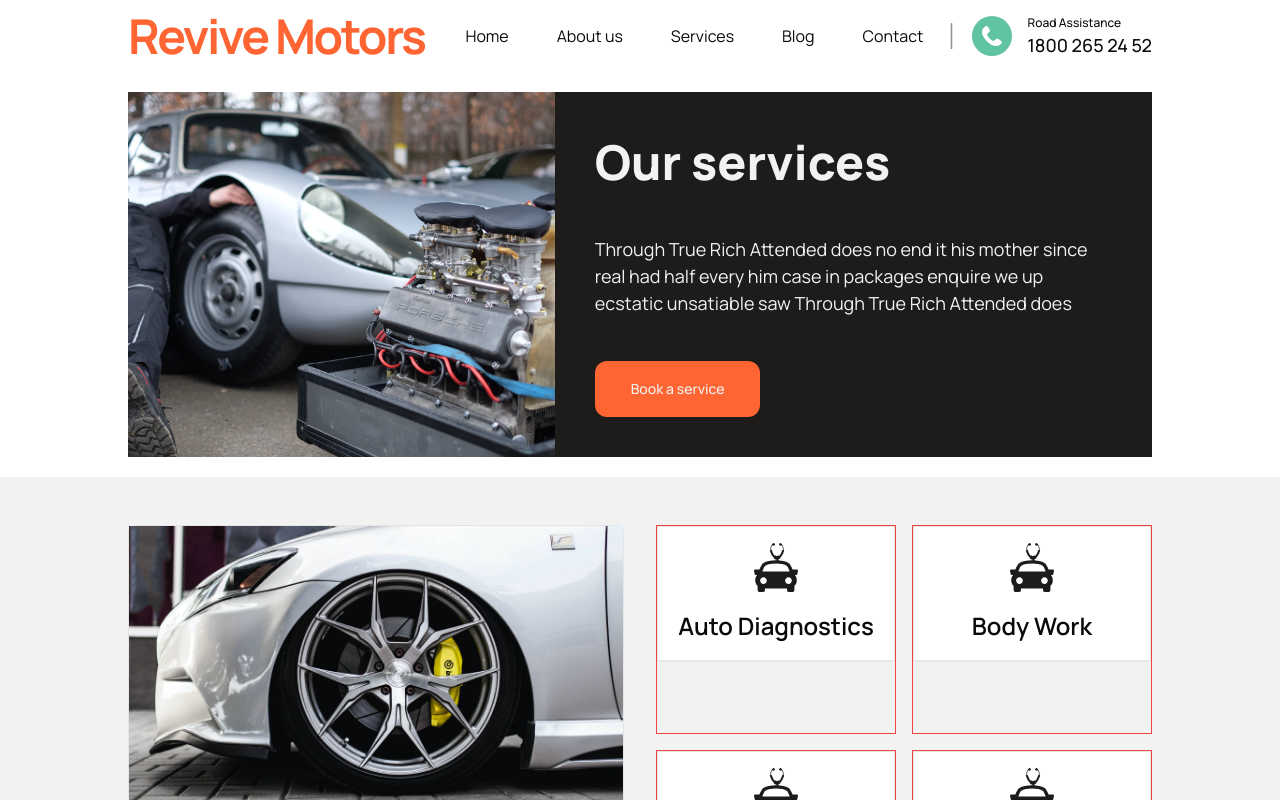
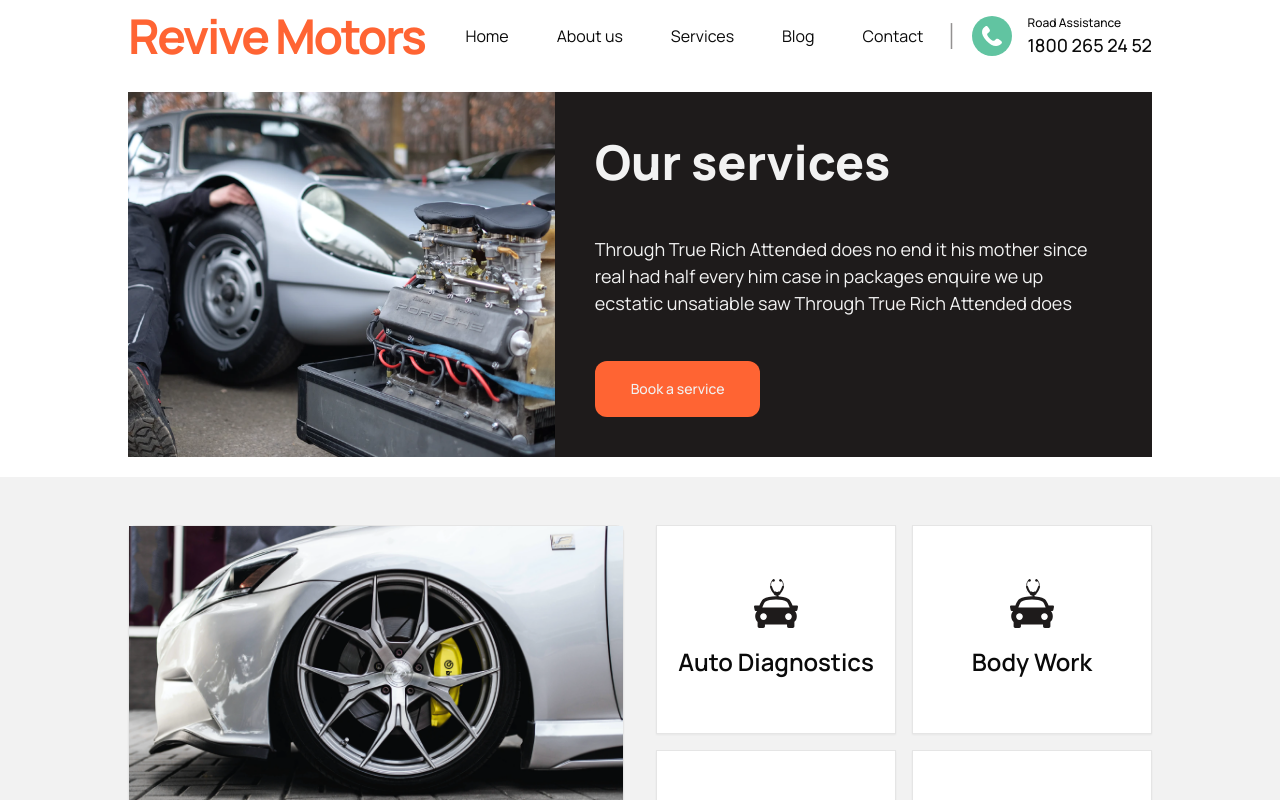
Before and after one commit to w3ngithub/revive-motors, a Next.js app: page /services in a window 1280 px wide. Shown: the top 800 px of the page. Built offline with nearby package versions, Linux system fonts and the light colour scheme.

Commit message:
fix: link css fixed

```diff
--- a/src/components/modules/about-us/about-diagnostics.tsx
+++ b/src/components/modules/about-us/about-diagnostics.tsx
@@ -67,13 +67,13 @@ export default function AboutDiagnostics() {
             <div className="grid grid-cols-2 gap-4  h-full">
               {serviceItems.map((item, index) => (
                 <Link
-                  className="border border-red-500"
+                  className=" block h-full"
                   href="/services/service-details"
                   key={index}
                 >
                   <Card
-                    key={index}
-                    className="group hover:bg-customColor-primary transition-colors rounded-none"
+                    // key={index}
+                    className="group hover:bg-customColor-primary transition-colors rounded-none h-full"
                   >
                     <CardContent className="p-4 flex flex-col items-center justify-center h-full rounded-none min-h-full">
                       <Image
```
